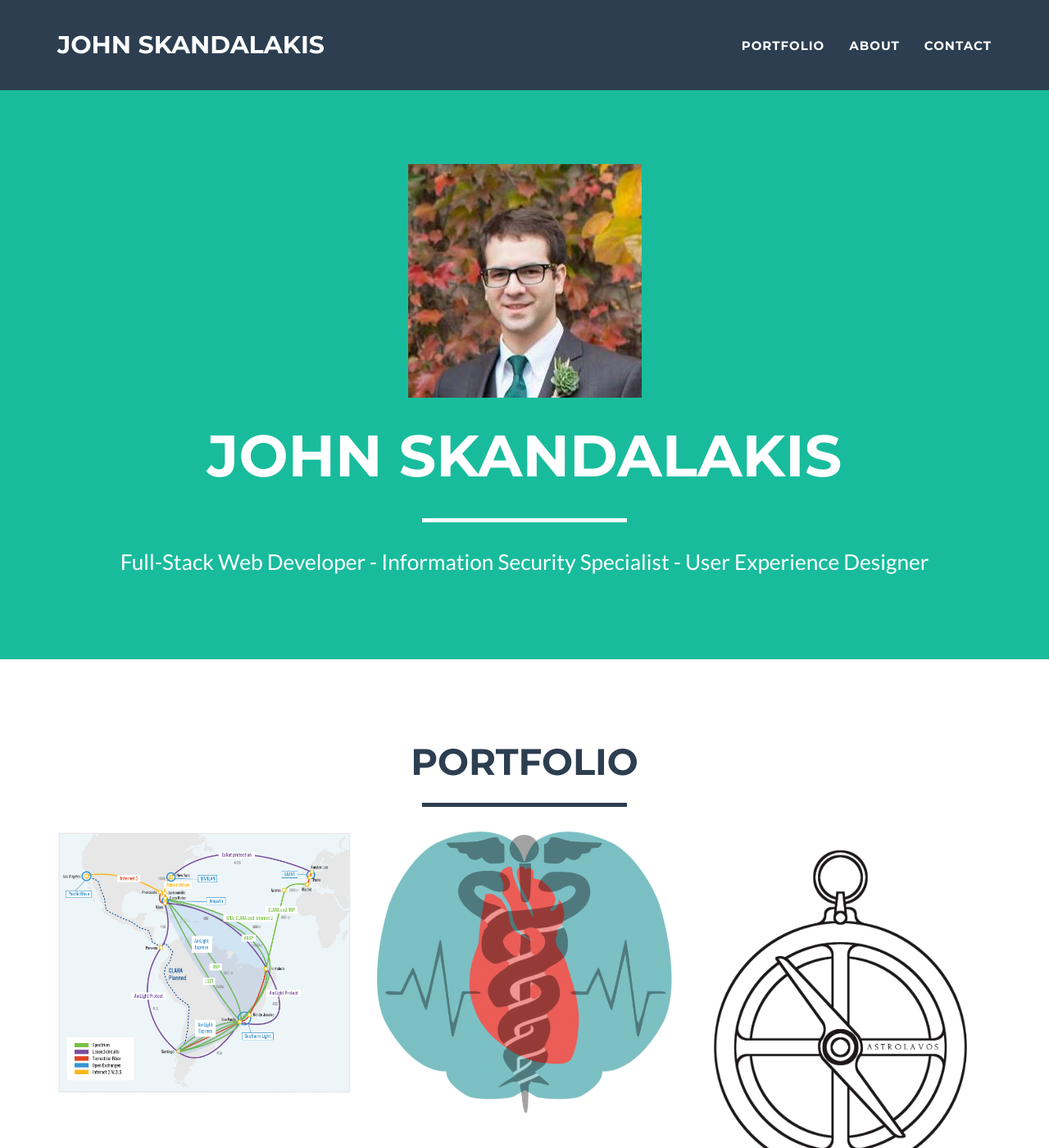
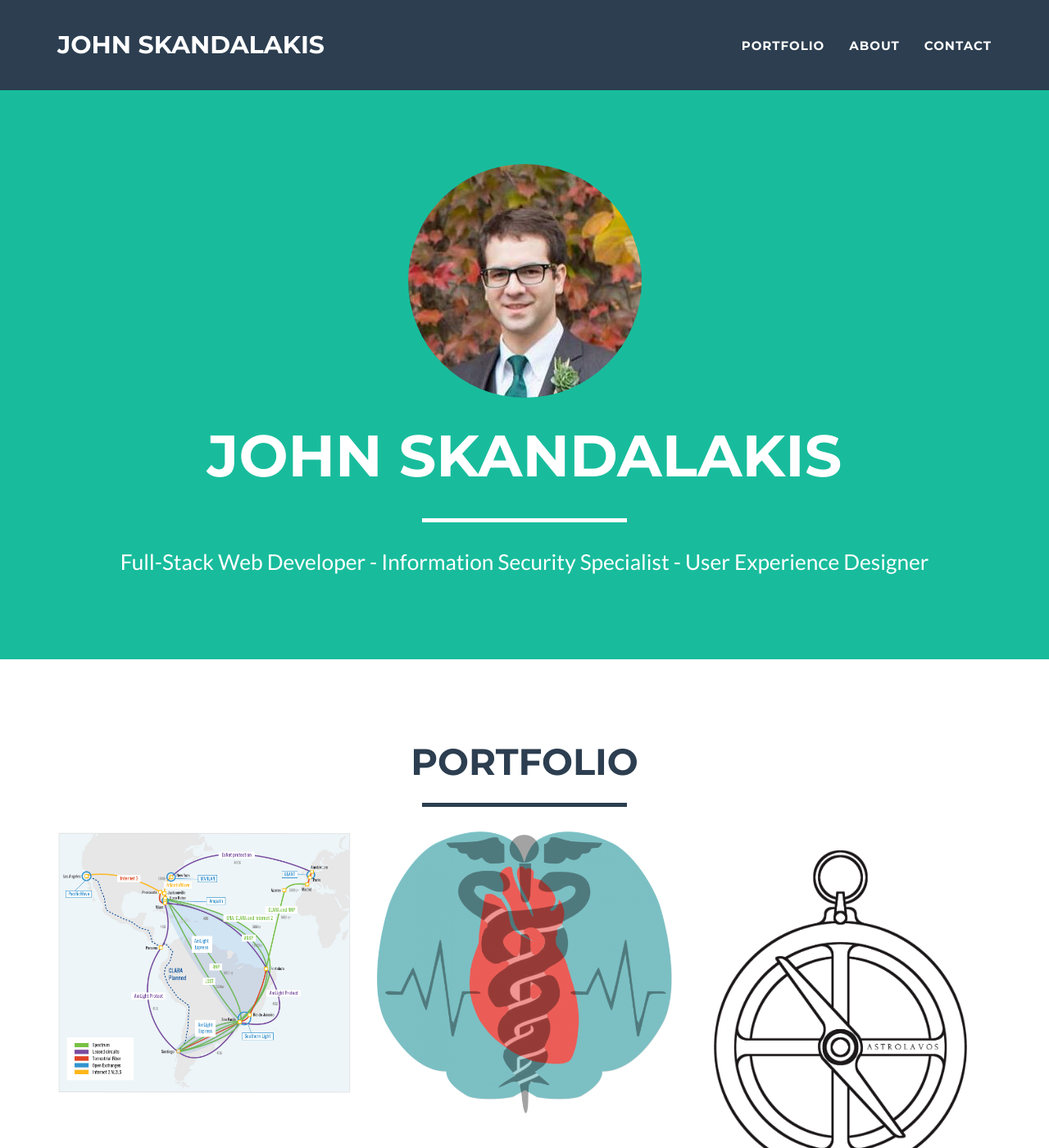
Before and after one commit to skandaloptagon/skandaloptagon.github.io, a Jekyll site: the page built from index.html, in a window 1280 px wide and 1400 px high. Shown: the whole window at 82% size. Built offline with Jekyll 4.4.1, drawn with Linux system fonts in a browser that asks for light colours.

Commit message:
Update header.html

```diff
--- a/_includes/header.html
+++ b/_includes/header.html
@@ -1,9 +1,14 @@
     <!-- Header -->
+    <style>
+        .circular--square {
+            border-radius: 50%;
+        }
+    </style>
     <header>
         <div class="container">
             <div class="row">
                 <div class="col-lg-12">
-                    <img class="img-responsive" src="img/me.jpg" alt="">
+                    <img class="circular--square" src="img/me.jpg" alt="">
                     <div class="intro-text">
                         <span class="name">{{ site.title }}</span>
                         <hr class="star-light">
```
